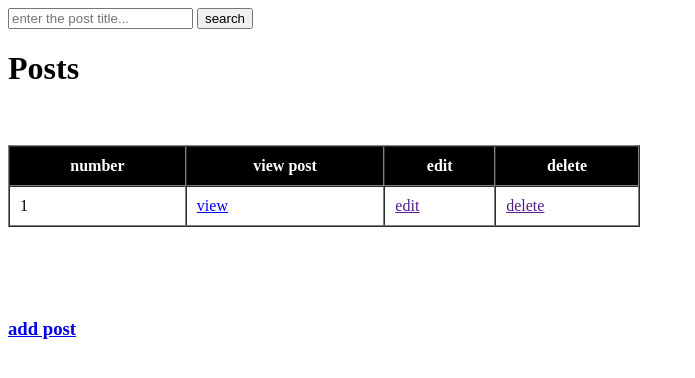
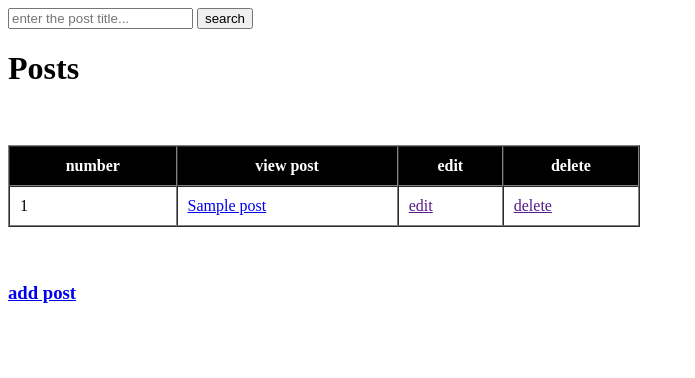
Before and after one commit to Mahdi-500/Amoozsehyar-Project, a Django app: template car/blog/templates/profile.html in a window 1280 px wide. Shown: the top 378 px of the page, without its empty margins (0-695 px from the left). Run offline with Django 5.2, Linux system fonts and the light colour scheme; the template is opened without the code that fills it: most values are stand-ins (such as "Sample title", 1, 10 or a date in 2020); parts of the project's set-up code (start-up, migrations or seed data) failed here and were passed over.

Commit message:
fixed the issue of not showing more than one post in table

```diff
--- a/car/blog/templates/post_list.html
+++ b/car/blog/templates/post_list.html
@@ -15,12 +15,13 @@
                 <th>delete</th>
             </tr>
             {% for post in post %}
-            <tr>
-                <td>{{forloop.counter}}</td>
-                <td><a href="{{post.get_absolute_url}}">view</a></td>
-                <td><a href="">edit</a></td>
-                <td><a href="">delete</a></td>
-            </tr>
+                <tr>
+                    <td>{{forloop.counter}}</td>
+                    <td><a href="{{post.get_absolute_url}}">{{post.title}}</a></td>
+                    <td><a href="">edit</a></td>
+                    <td><a href="">delete</a></td>
+                </tr>
+            {% endfor %}
         </table>
 
             {% comment %} <a href="{{post.get_absolute_url}}">{{post.title}}</a>
@@ -38,10 +39,9 @@
 
             {% else %}
                 no images
-            {% endif %} {% endcomment %}
+            {% endif %}
 
-            <br><br>
-        {% endfor %}
+            <br><br> {% endcomment %}
 
     {% else %}
         <h3>no posts yet</h3>
```
